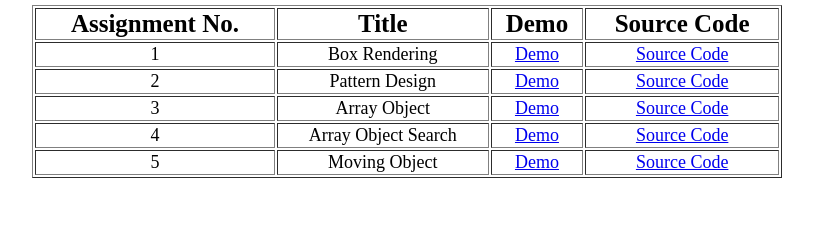
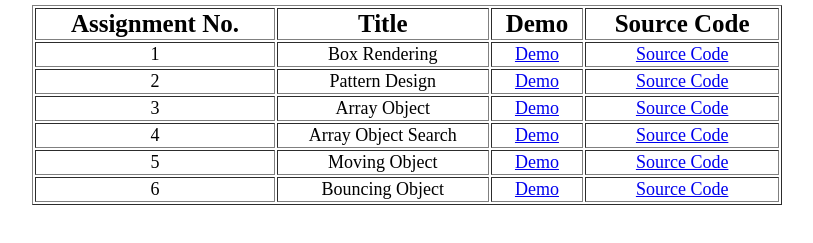
Before and after one commit to RukeshB/javascript, a plain HTML site: page index.html in a window 1280 px wide. Shown: the part 73-316 px from the top of the page, without its empty margins (233-1046 px from the left). Drawn offline with Linux system fonts and the light colour scheme.

Commit message:
assignment 6 added

```diff
--- a/index.html
+++ b/index.html
@@ -53,6 +53,13 @@
                             <td><a href="https://rukeshb.github.io/javascript/movingObject/moveObject.html">Demo</a></td>
                             <td><a href="https://github.com/RukeshB/javascript/tree/master/movingObject">Source Code</a></td>
                         </tr>
+
+                        <tr>
+                            <td>6</td>
+                            <td>Bouncing Object</td>
+                            <td><a href="https://rukeshb.github.io/javascript/bounceObject/bounceObject.html">Demo</a></td>
+                            <td><a href="https://github.com/RukeshB/javascript/tree/master/bounceObject">Source Code</a></td>
+                        </tr>
                     </tbody>
                 </table>
             </div>
```
